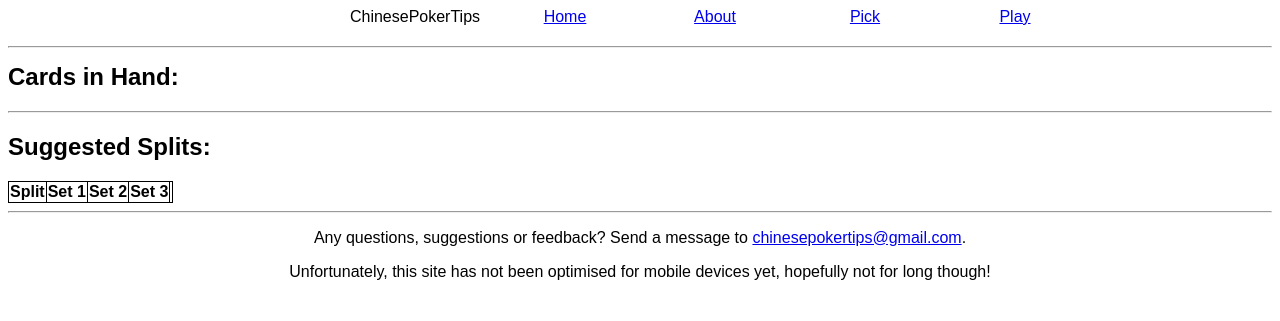
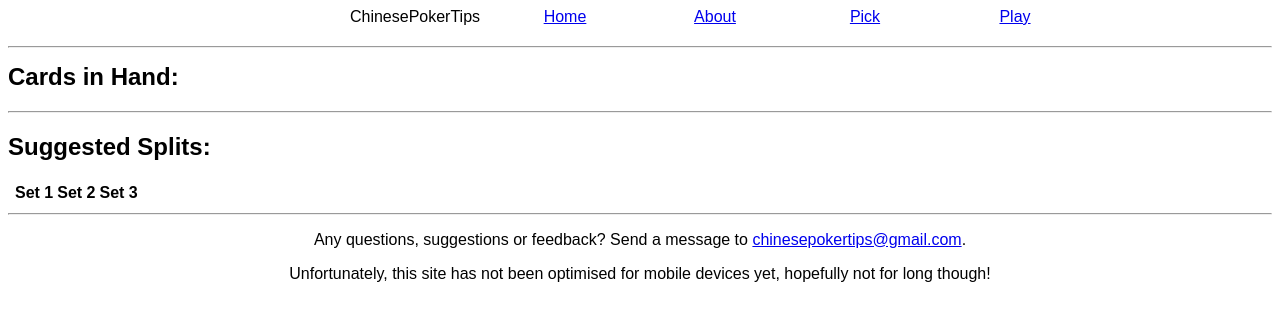
Before and after one commit to vc0489/ChinesePokerAI, a Flask app: template ChinesePokerLib/modules/Webservice/app/templates/suggested.html in a window 1280 px wide. Shown: the top 321 px of the page. Run offline with Flask 2, Linux system fonts and the light colour scheme; the template is opened without the code that fills it, so the values that code supplies are empty; parts of the project's set-up code (start-up, migrations or seed data) failed here and were passed over.

Commit message:
Minor fixes to web app

```diff
--- a/ChinesePokerLib/modules/Webservice/app/templates/suggested.html
+++ b/ChinesePokerLib/modules/Webservice/app/templates/suggested.html
@@ -2,17 +2,8 @@
 {% from 'macros.html' import displayCardSet %}
 
 {% block headblock %}
-<style>
-    table, th, td {
-      border: 1px solid black;
-      border-collapse: collapse;
-    }
+<link rel="stylesheet" href="{{ url_for('static', filename='css/suggested.css') }}">
 
-    a:visited {
-        color: blue;
-        text-decoration: underline
-    }
-</style>
 {% endblock %}
 
 {% block content %}
@@ -30,11 +21,13 @@
     <h2>Suggested Splits: </h2>
     <table>
         <tr>
-            <th>Split</th>
+            <th></th>
             <th>Set 1</th>
             <th>Set 2</th>
             <th>Set 3</th>
+            <!--
             <th></th>
+            -->
         </tr>
 
         {% for split in suggested_split_imgs %}
```
